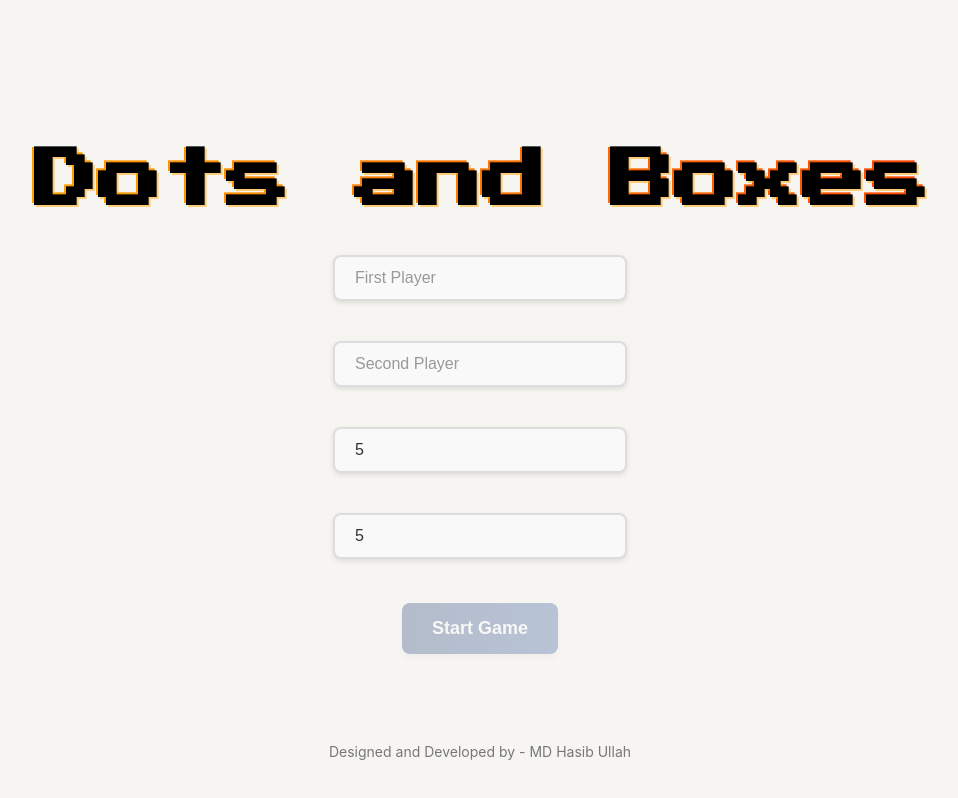
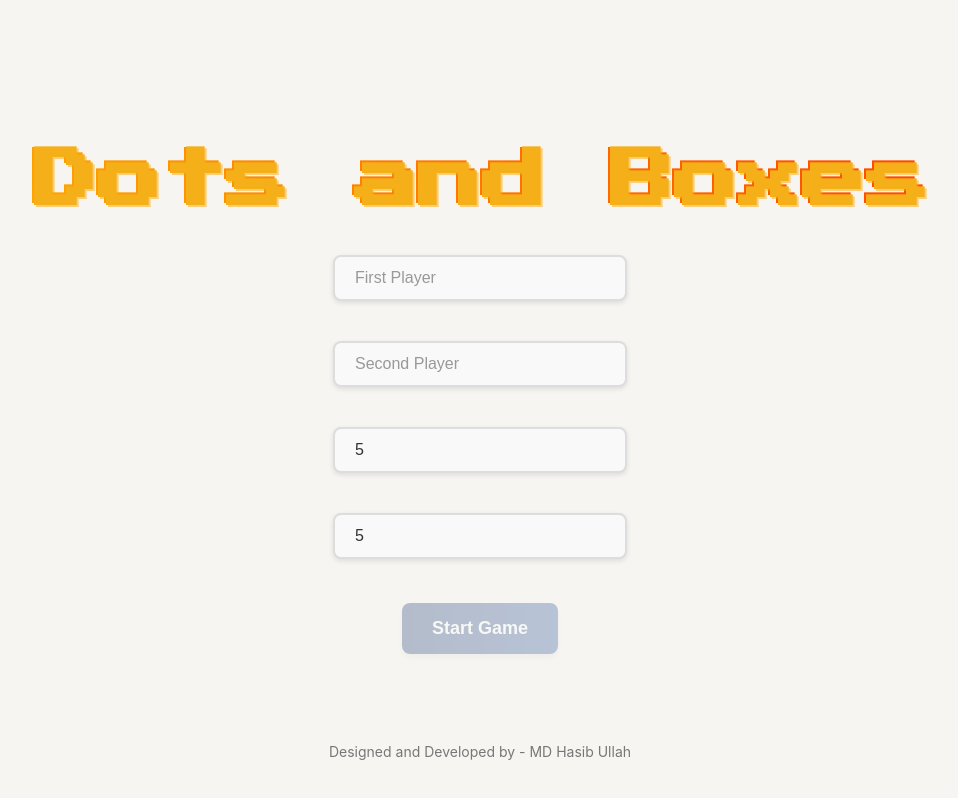
Before and after one commit to HasibGit/dots-and-boxes, a React (Vite) app: page / in a window 1280 px wide. Shown: the whole page, without its empty margins (160-1118 px from the left). Built offline with nearby package versions, Linux system fonts and the light colour scheme.

Commit message:
updated header design, project done

```diff
--- a/src/components/Start/Start.module.css
+++ b/src/components/Start/Start.module.css
@@ -10,7 +10,7 @@
   font-size: 4rem;
   font-family: "Press Start 2P", cursive; /* Retro gaming font */
   color: #ffa500; /* Orange color */
-  text-shadow: 2px 2px 0 #000,
+  text-shadow: 2px 2px 0 #f5af19,
     /* Dark shadow */ 4px 4px 0 rgba(255, 165, 0, 0.5); /* Glowing shadow */
   background: linear-gradient(45deg, #ffa500, #ff4500);
   -webkit-background-clip: text;
```
